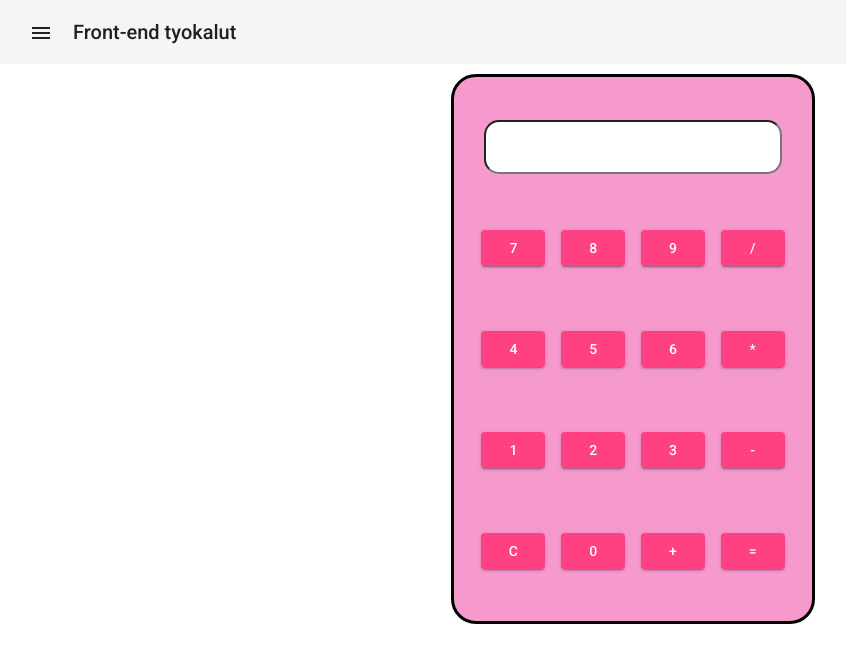
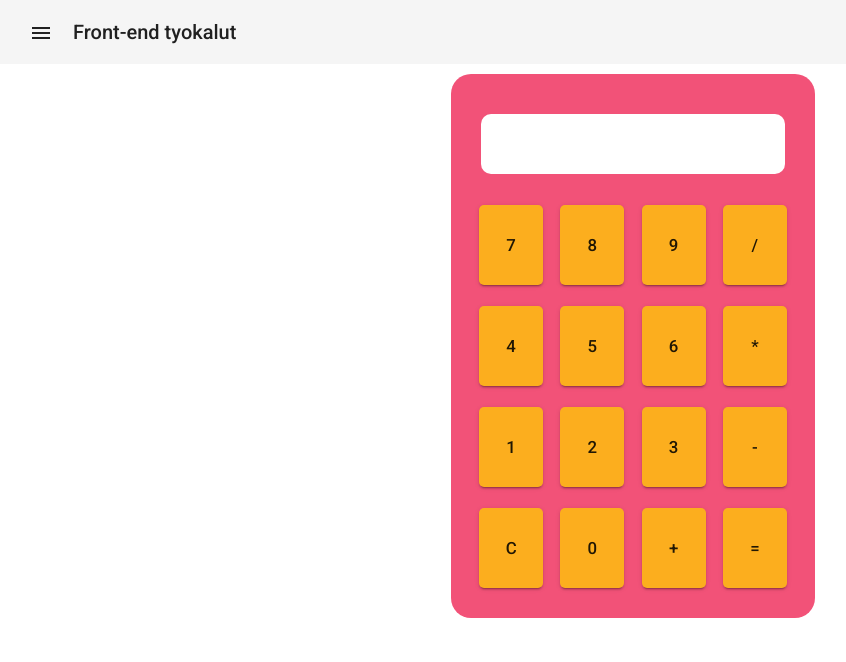
Before and after one commit to ellu563/WorkspaceAngular, an Angular app in the folder frontendtyokalut/: page /calculator in a window 1280 px wide. Shown: the top 662 px of the page, without its empty margins (7-853 px from the left). Built offline with nearby package versions, Linux system fonts and the light colour scheme.

Commit message:
css muoks

```diff
--- a/frontendtyokalut/src/app/calculator/calculator.component.css
+++ b/frontendtyokalut/src/app/calculator/calculator.component.css
@@ -1,13 +1,11 @@
 .container {
     margin: 0 auto;
     width: 30%;
-    border-radius: 30px;
 }
 
 .calc {
-    background: #F699CD;
-    border-radius: 25px;
-    border-style: solid;
+    background: #F25278;
+    border-radius: 20px;
     text-align: center;
     margin: 10px;
     padding: 20px;
@@ -15,9 +13,19 @@
 
 input {
     width: 100%;
-    height: 30%;
+    height: 40%;
     margin: 10px;
     padding: 10px;
-    border-radius: 15px;
-    text-align: right;
+    border-radius: 10px;
+    text-align: center;
+    font-size: 120%;
+    border: none;
 }
+
+button {
+    width: 80%;
+    height: 80%;
+    border-radius: 5px;
+    background-color: #FCAE1E;
+    font-size: 120%;
+}
--- a/frontendtyokalut/src/app/calculator/calculator.component.html
+++ b/frontendtyokalut/src/app/calculator/calculator.component.html
@@ -3,7 +3,7 @@
         <mat-grid-list cols="4" rowHeight="100px">
             <mat-grid-tile colspan="4"><input [(ngModel)]="result"></mat-grid-tile>
             <mat-grid-tile *ngFor="let button of buttons">
-                <button mat-raised-button color="accent" (click)="addValue(button)">{{button}}</button>
+                <button mat-raised-button (click)="addValue(button)">{{button}}</button>
             </mat-grid-tile>
         </mat-grid-list>
     </div>
```
